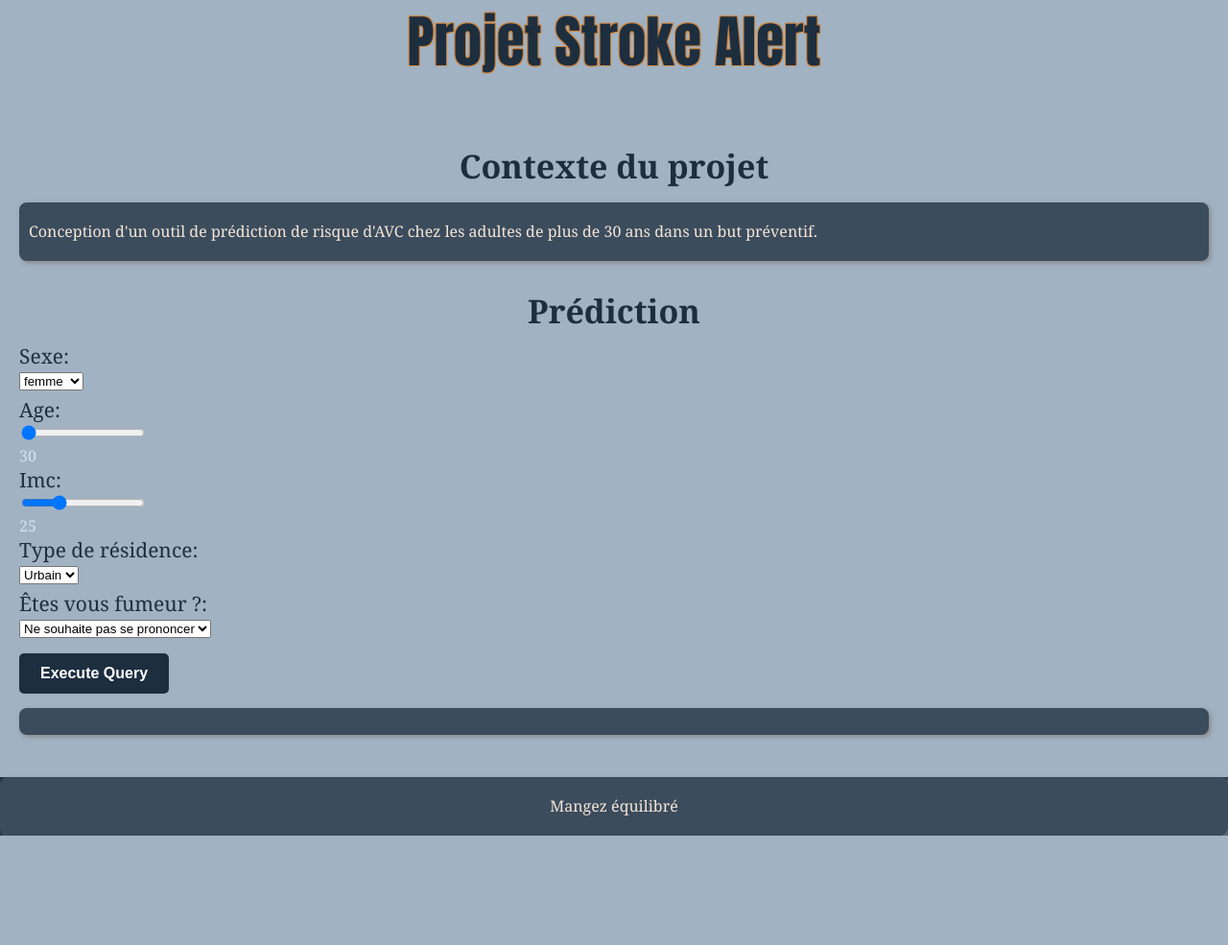
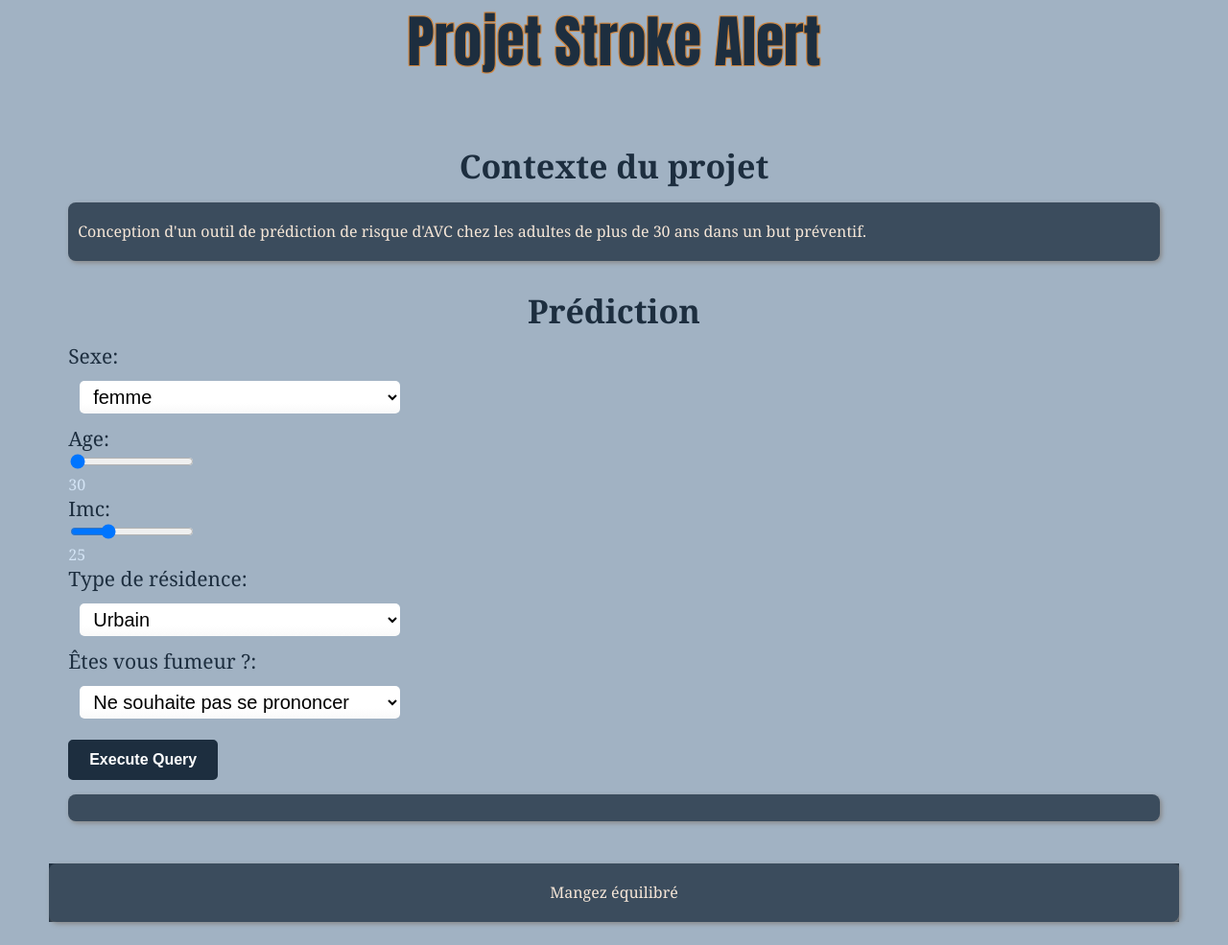
Before and after one commit to julienRactM/stroke-alert, a Flask app: page / in a window 1280 px wide. Shown: the part 41-1026 px from the top of the page at 96% size. Before the commit the page ends 912 px from the top, so only its background shows below. Run offline with Flask 3, Linux system fonts and the light colour scheme.

Commit message:
[Update] CSS and data_exploration

```diff
--- a/app/static/main.css
+++ b/app/static/main.css
@@ -15,7 +15,7 @@ body {
   font-family: Georgia, 'Times New Roman', Times, serif, Arial, sans-serif;
   background-color: #a1b2c3;
   color: #d4e5f6;
-  margin: 0;
+  margin: 3vh 4vw;
 
 }
 
@@ -208,7 +208,28 @@ label {
 
 
 select {
-  margin-bottom: 6px;
+  width: 100%;
+    min-width: 15ch;
+    max-width: 30ch;
+    border: 1px solid var(--select-border);
+    border-radius: 0.25em;
+    padding: 0.25em 0.5em;
+    font-size: 1.25rem;
+    cursor: pointer;
+    line-height: 1.1;
+    background-color: #fff;
+    background-image: linear-gradient(to top, #f9f9f9, #fff 33%);
+  margin:12px;
+}
+
+select:focus+.focus {
+  position: absolute;
+  top: -1px;
+  left: -1px;
+  right: -1px;
+  bottom: -1px;
+  border: 2px solid var(--select-focus);
+  border-radius: inherit;
 }
 
 
--- a/app/templates/index.html
+++ b/app/templates/index.html
@@ -22,7 +22,7 @@
 
 
           <label for="bmi">Imc:</label><br>
-          <input type="range" id="bmi" name="bmi" min="11" max="60" value="25", onchange=updateBmiValue(this.value)><br>
+          <input type="range" id="bmi" name="bmi" min="11" max="60" value="{{ bmi | default(25) }}", onchange=updateBmiValue(this.value)><br>
           <span id="bmiValue">25</span><br>
 
           <label for="Residence_type">Type de résidence:</label><br>
```
Also changed, not shown: 2 other files.
